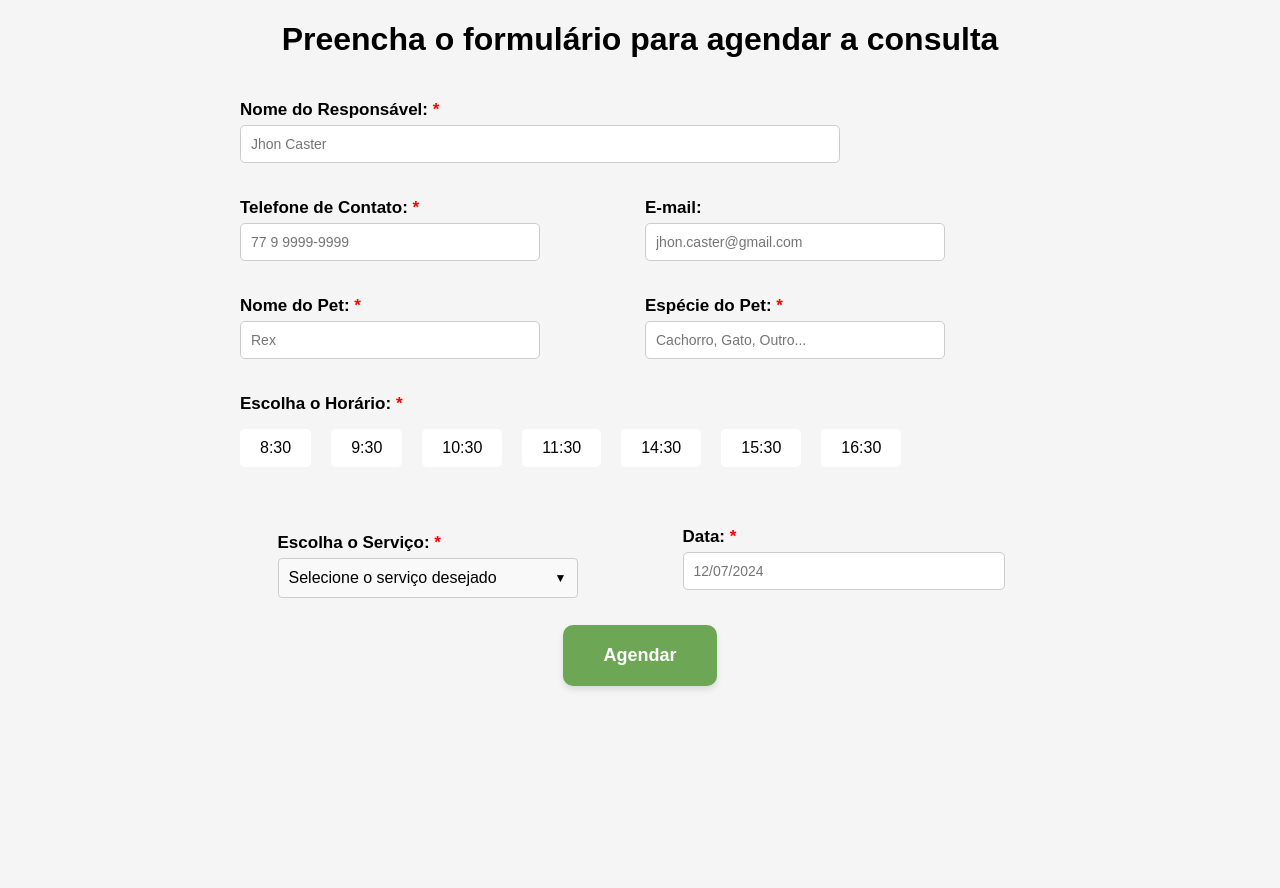
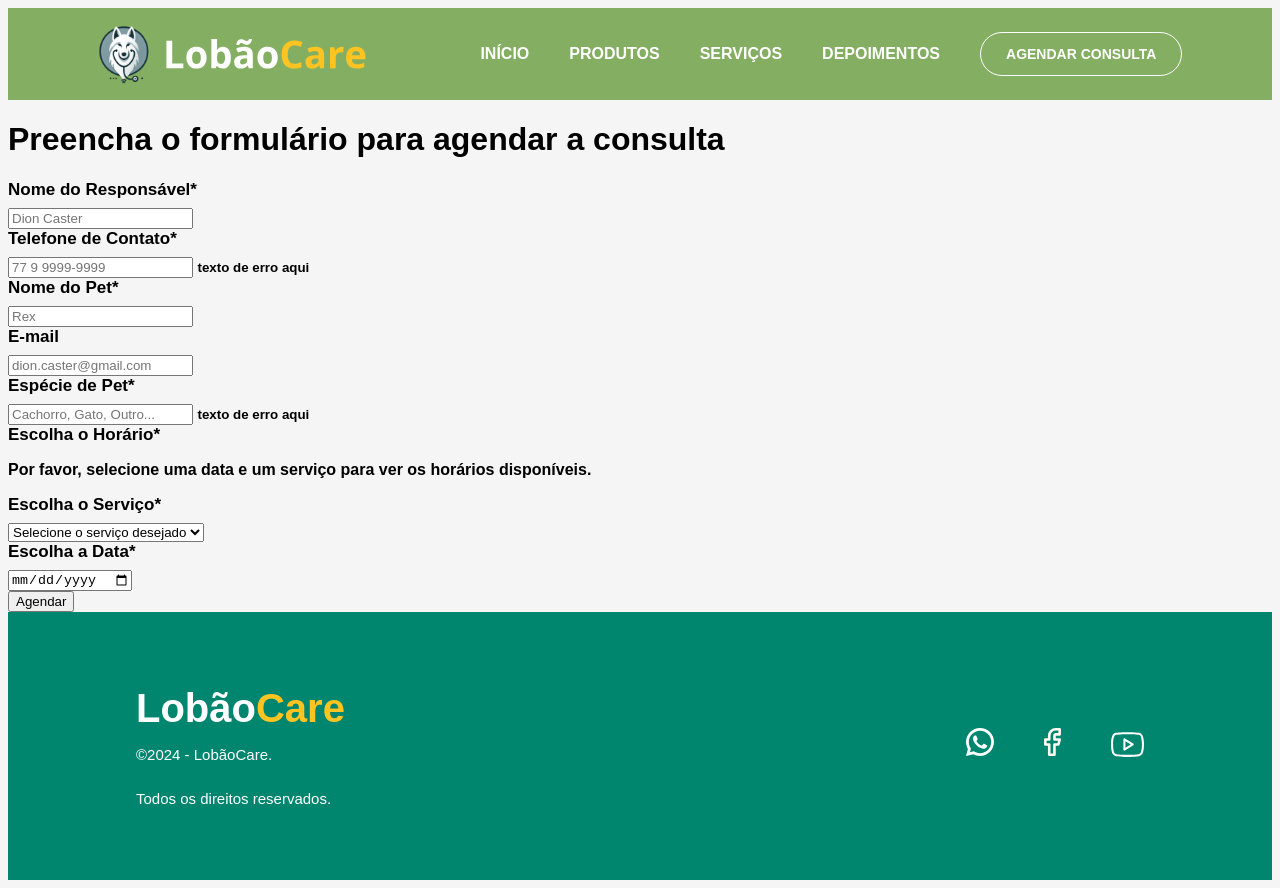
Before and after one commit to emerss001/Lob-oCare, a plain HTML site: page pages/agendamento.html in a window 1280 px wide. Before the commit the page ends 800 px from the top, so only its background shows below. Drawn offline with Linux system fonts and the light colour scheme; a script that the page names is missing.

Commit message:
Ajustes na pagina de agendamento

```diff
--- a/pages/agendamento.html
+++ b/pages/agendamento.html
@@ -1,43 +1,43 @@
 <!DOCTYPE html>
 <html lang="pt-br">
-<head>
-    <meta charset="UTF-8">
-    <meta name="viewport" content="width=device-width, initial-scale=1.0">
-    <title>Agendar Consulta</title>
-    <link rel="stylesheet" href="../assets/css/agendamento/agendamento.css">
-    <link rel="stylesheet" href="../assets/css/navbar/navbar.css" />
-    <link rel="stylesheet" href="../assets/css/footer/footer.css" />
-</head>
-<body>
+    <head>
+        <meta charset="UTF-8" />
+        <meta name="viewport" content="width=device-width, initial-scale=1.0" />
+        <link rel="stylesheet" href="../assets/css/agendamento/agendamento.css">
+        <link rel="stylesheet" href="../assets/css/navbar/navbar.css" />
+        <link rel="stylesheet" href="../assets/css/footer/footer.css" />
+        <title>LobãoCare</title>
+    </head>
+    <body>
 
-    <!--<header>
+    <header>
         <div class="left-navbar">
-            <a href="../index.html" class="main-logo">
-                <img src="../assets/icons/logo/lobo.png" class="logo" alt="Logo da LobãoCare" />
-                <img src="../assets/icons/logo/Logo.svg" class="lobin" alt="LobãoCare" />
+            <a href="/index.html" class="main-logo">
+                <img src="/assets/icons/logo/lobo.png" class="logo" alt="Logo da LobãoCare" />
+                <img src="/assets/icons/logo/Logo.svg" class="lobin" alt="LobãoCare" />
             </a>
         </div>
 
         <div class="right-navbar">
             <ul class="right-navbar-items">
                 <li>
-                    <a href="../index.html" class="start-link">Início</a>
+                    <a href="index.html" class="start-link">Início</a>
                 </li>
 
                 <li>
-                    <a href="produtos.html" class="products-link">Produtos</a>
+                    <a href="/pages/produtos.html" class="products-link right-links">Produtos</a>
                 </li>
 
                 <li>
-                    <a href="servicos.html" class="services-link">Serviços</a>
+                    <a href="/pages/servicos.html" class="services-link right-links">Serviços</a>
                 </li>
 
                 <li>
-                    <a href="depoimento.html" class="feedbacks-link">Depoimentos</a>
+                    <a href="/pages/depoimento.html" class="feedbacks-link right-links">Depoimentos</a>
                 </li>
 
                 <li>
-                    <a href="agendamento.html" id="schedule-button">agendar consulta</a>
+                    <a href="/pages/agendamento.html" id="schedule-button">agendar consulta</a>
                 </li>
             </ul>
 
@@ -47,106 +47,81 @@
                 <div class="bar"></div>
             </div>
         </div>
-        <script>
-            function toggleMenu() {
-                const menu = document.querySelector(".right-navbar-items");
-                menu.classList.toggle("active");
-            }
-
-            document.querySelectorAll(".right-navbar-items a").forEach((link) => {
-                if (link.href === window.location.href) {
-                    link.classList.add("active");
-                }
-            });
-        </script>
-    </header> -->
+    </header>
 
     <main>
+        <div class="title">
+            <h1>Preencha o formulário para agendar a consulta</h1>
+        </div>
 
-    <div class="container_geral">
+        <form id="agendar-form" method="post">
+            <div class="input-label">
+                <label for="name">Nome do Responsável<span>*</span></label>
+                <input type="text" id="name" placeholder="Dion Caster" />
+                <small></small>
+            </div>
 
-    <h1 class="center">Preencha o formulário para agendar a consulta</h1>
+            <div class="input-group">
+                <div class="group">
+                    <div class="input-label">
+                        <label for="telefone">Telefone de Contato<span>*</span></label>
+                        <input type="tel" name="telefone" id="telefone" placeholder="77 9 9999-9999" />
+                        <small>texto de erro aqui</small>
+                    </div>
+                    <div class="input-label">
+                        <label for="pet">Nome do Pet<span>*</span></label>
+                        <input type="text" id="pet" placeholder="Rex" />
+                    </div>
+                </div>
 
-    <form action="#" method="post">
-        <div class="campos">
-
-            <div class="campo-responsavel">
-                <div>
-                    <label for="nomeResponsavel">Nome do Responsável:  <span style="color: red;">*</span></label>
-                    <input type="text" id="nomeResponsavel" name="nomeResponsavel" placeholder="Jhon Caster" maxlength="50">
+                <div class="group">
+                    <div class="input-label">
+                        <label for="email">E-mail</label>
+                        <input type="email" id="email" placeholder="dion.caster@gmail.com" />
+                        <small></small>
+                    </div>
+                    <div class="input-label">
+                        <label for="pet-especie">Espécie de Pet<span>*</span></label>
+                        <input type="text" id="pet-especie" placeholder="Cachorro, Gato, Outro..." />
+                        <small>texto de erro aqui</small>
+                    </div>
+                </div>
+            </div>
+            <div class="input-label">
+                <label for="horario">Escolha o Horário<span>*</span></label>
+                <div id="time-slots-container">
+                    <p>Por favor, selecione uma data e um serviço para ver os horários disponíveis.</p>
                 </div>
             </div>
 
+            <div class="input-group">
+                <div class="group">
+                    <div class="input-label">
+                        <label for="servico">Escolha o Serviço<span>*</span></label>
+                        <select id="servico" onchange="fetchAvailableSlots()">
+                            <option value="" selected>Selecione o serviço desejado</option>
+                            <option value="Atendimento clínico">Atendimento clínico 🩺</option>
+                            <option value="Serviços estéticos">Serviços estéticos ✂️</option>
+                            <option value="Adestramento">Adestramento 🐕‍🦺</option>
+                            <option value="Farmácia e higiene">Farmácia e higiene 🧴</option>
+                        </select>
+                    </div>
+                </div>
 
-            <div class="campo-grupo1">
-                <div class="campo">
-                    <label for="telefone">Telefone de Contato: <span style="color: red;">*</span></label>
-                    <input type="number" id="telefone" name="telefone" placeholder="77 9 9999-9999" required>
-                </div>
-                <div class="campo">
-                    <label for="email">E-mail:</label>
-                    <input type="email" id="email" name="email" placeholder="jhon.caster@gmail.com">
+                <div class="group">
+                    <div class="input-label">
+                        <label for="data">Escolha a Data<span>*</span></label>
+                        <input type="date" name="data" id="data" onchange="fetchAvailableSlots()" />
+                        <small></small>
+                    </div>
                 </div>
             </div>
 
-
-
-            <div class="campo-grupo1">
-                <div class="campo">
-                    <label for="nomePet">Nome do Pet: <span style="color: red;">*</span></label>
-                    <input type="text" id="nomePet" name="nomePet" placeholder="Rex" required>
-                </div>
-                <div class="campo">
-                    <label for="especiePet">Espécie do Pet: <span style="color: red;">*</span></label>
-                    <input type="text" id="especiePet" name="especiePet" placeholder="Cachorro, Gato, Outro..." required>
-                </div>
-            </div>
-
-    <div class="horarios-container">
-        <label for="horario">Escolha o Horário: <span style="color: red;">*</span></label>
-        <div class="horarios-botoes">
-          <button class="horario-botao" value="8:30">8:30</button>
-          <button class="horario-botao" value="9:30">9:30</button>
-          <button class="horario-botao" value="10:30">10:30</button>
-          <button class="horario-botao" value="11:30">11:30</button>
-          <button class="horario-botao" value="14:30">14:30</button>
-          <button class="horario-botao" value="15:30">15:30</button>
-          <button class="horario-botao" value="16:30">16:30</button>
-        </div>
-        </div>
-
-        <div class="container_inferior">
-
-            <div class="servicos">
-            <label for="servico">Escolha o Serviço: <span style="color: red;">*</span></label>
-            <div class="dropdown">
-                <button class="dropdown-button">Selecione o serviço desejado</button>
-                <ul class="dropdown-menu">
-                <li>Atendimento clínico 🩺</li>
-                <li>Serviços estéticos ✂️</li>
-                <li>Adestramento 🐕</li>
-                <li>Farmácia e higiene 🧴</li>
-              </ul>
-            </div>
-        </div>
-
-
-        <div class="datas">
-            <label for="data">Data: <span style="color: red;">*</span></label>
-            <input type="text" id="data" name="data" placeholder="12/07/2024" required>
-        </div>
-
-        </div>
-
-        <button class="agendar" type="submit">Agendar</button>
-
-    </div>
-
-    </form>
-
+            <button type="submit" class="button-agendar">Agendar</button>
+        </form>
     </main>
 
-    <!--<footer>
+    <footer>
         <div class="left-footer">
             <div class="footer-logo">
                 <span class="logo-lobao">Lobão</span>
@@ -154,39 +129,52 @@
             </div>
 
             <div class="copyright">
-                <span class="copy-date">
-                    ©2024 - LobãoCare.
-                </span>
+                <span class="copy-date"> ©2024 - LobãoCare. </span>
 
-                <br>
+                <br />
 
-                <span class="reserved">
-                    Todos os direitos reservados.
-                </span>
+                <span class="reserved"> Todos os direitos reservados. </span>
             </div>
         </div>
         <div class="right-footer">
             <div class="whatsapp-logo">
                 <a href="n/a">
-                    <img src="../assets/icons/footer/wpp.svg" class="wpp-icon" height="28px" alt="Logo do Whatsapp">
+                    <img
+                        src="../assets/icons/footer/wpp.svg"
+                        class="wpp-icon"
+                        height="28px"
+                        alt="Logo do WhatsApp"
+                    />
                 </a>
             </div>
 
             <div class="facebook-logo">
                 <a href="n/a">
-                    <img src="../assets/icons/footer/fb.svg" class="fb-icon" alt="Logo do Facebook">
+                    <img src="../assets/icons/footer/fb.svg" class="fb-icon" alt="Logo do Facebook" />
                 </a>
             </div>
 
             <div class="youtube-logo">
                 <a href="n/a">
-                    <img src="../assets/icons/footer/yt.svg" class="yt-icon" alt="Logo do Youtube">
+                    <img src="../assets/icons/footer/yt.svg" class="yt-icon" alt="Logo do Youtube" />
                 </a>
             </div>
         </div>
-    </footer> -->
+    </footer>
+
+    <script>
+        function toggleMenu() {
+            const menu = document.querySelector(".right-navbar-items");
+            menu.classList.toggle("active");
+        }
+
+        document.querySelectorAll(".right-navbar-items a").forEach((link) => {
+            if (link.href === window.location.href) {
+                link.classList.add("active");
+            }
+        });
+    </script>
 
     <script src="../assets/javascript/agendamentos/agendamento.js"></script>
-
-</body>
+    </body>
 </html>
```
